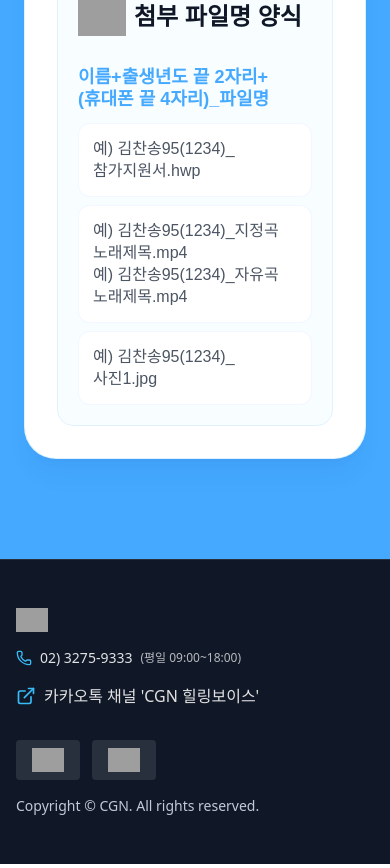
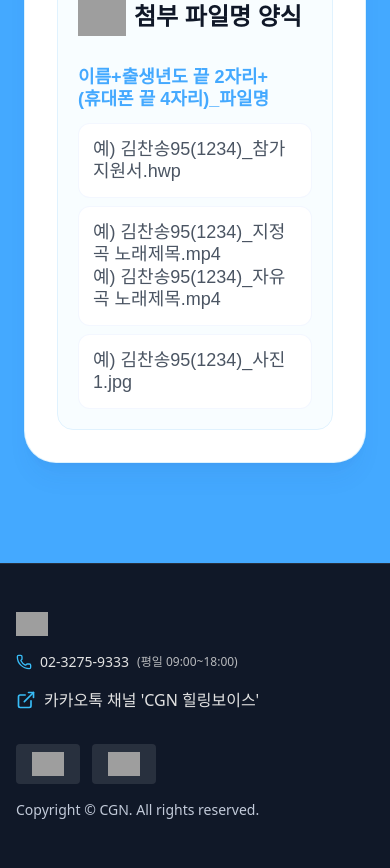
Before and after one commit to seun9eun/healingvoice, a React (Vite) app: page / in a window 390 px wide. Shown: the part 10220-11088 px from the top of the page. Built offline with nearby package versions, Linux system fonts and the light colour scheme; grey boxes are pictures that could not be loaded; a web font is replaced by a local one.

Commit message:
english text edited

```diff
--- a/src/app/components/ChecklistSection.tsx
+++ b/src/app/components/ChecklistSection.tsx
@@ -115,9 +115,7 @@ export function ChecklistSection() {
                   <div className="space-y-2">
                     {[1, 2, 3].map((num) => (
                       <div key={num} className="bg-white border border-[#155dfc]/5 rounded-xl p-3.5">
-                        <p className="text-gray-600 text-[16px] md:text-[21px] font-medium leading-[22px] md:leading-[30px]
-                    /* 핵심 수정 포인트: break-keep 삭제, break-all 추가 */
-                    break-all whitespace-pre-line overflow-hidden">
+                        <p className="whitespace-pre-line text-gray-600 text-[18px] md:text-[21px] font-medium leading-tight md:leading-[30px] break-all">
                           {t(`checklist.filename.file${num}`)}
                         </p>
                       </div>
--- a/src/app/translations.ts
+++ b/src/app/translations.ts
@@ -243,7 +243,7 @@ export const translations = {
       ],
     },
     footer: {
-      phone: "02) 3275-9333",
+      phone: "02-3275-9333",
       phoneHours: "(평일 09:00~18:00)",
       kakao: "카카오톡 채널 'CGN 힐링보이스'",
     },
@@ -259,7 +259,7 @@ export const translations = {
       descPart1: "K-POP, K-Culture, and Now—",
       descPart2: "\nIt’s time for ",
       descPart3: ".",
-      descPart4: "Challenge yourself at the CCM audition program <Healing Voice>!",
+      descPart4: "Challenge yourself at the CCM audition program Healing Voice!",
       period: "Application: March 15 - April 30, 2026",
       downloadBtn: "Download Form",
       infoBtn: "Eligibility",
@@ -291,7 +291,7 @@ export const translations = {
         guide1:
           "① Select 1 from 20 Required Songs (A cappella)",
         guide2:
-          "② 1 Self-Selected Song (MR or accompaniment allowed)",
+          "② 1 Self-Selected Song (MR, Live Accompaniment, or Original Compositions allowed)",
         guide2_sub:
           "※ Important: Please ensure your voice is clearly audible in the recording.",
         check1: "Camera: Use the default smartphone camera app only",
@@ -300,7 +300,7 @@ export const translations = {
         check4: "Duration: 1+ minute (must include 1st verse and chorus)",
         check5: "Quality: FHD(1080p) or higher recommended",
         check6: "Audio: Quiet location, ensure voice is clearly audible",
-        check7: "(Original, unedited footage only-no audio/video filters)",
+        check7: "(No audio editing or retouching allowed; submit the original video only)",
       },
       step3: {
         title: "Photo Preparation",
@@ -332,7 +332,7 @@ export const translations = {
         item2: { title: "Anyone who loves CCM", desc: "" },
         item3: {
           title:
-            "No restrictions on age, gender, nationality, or experience",
+            "No restrictions\n on age, gender, nationality, or experience",
           desc: "(Minors must have parental or\n legal guardian consent.)",
         },
         item4: {
```
